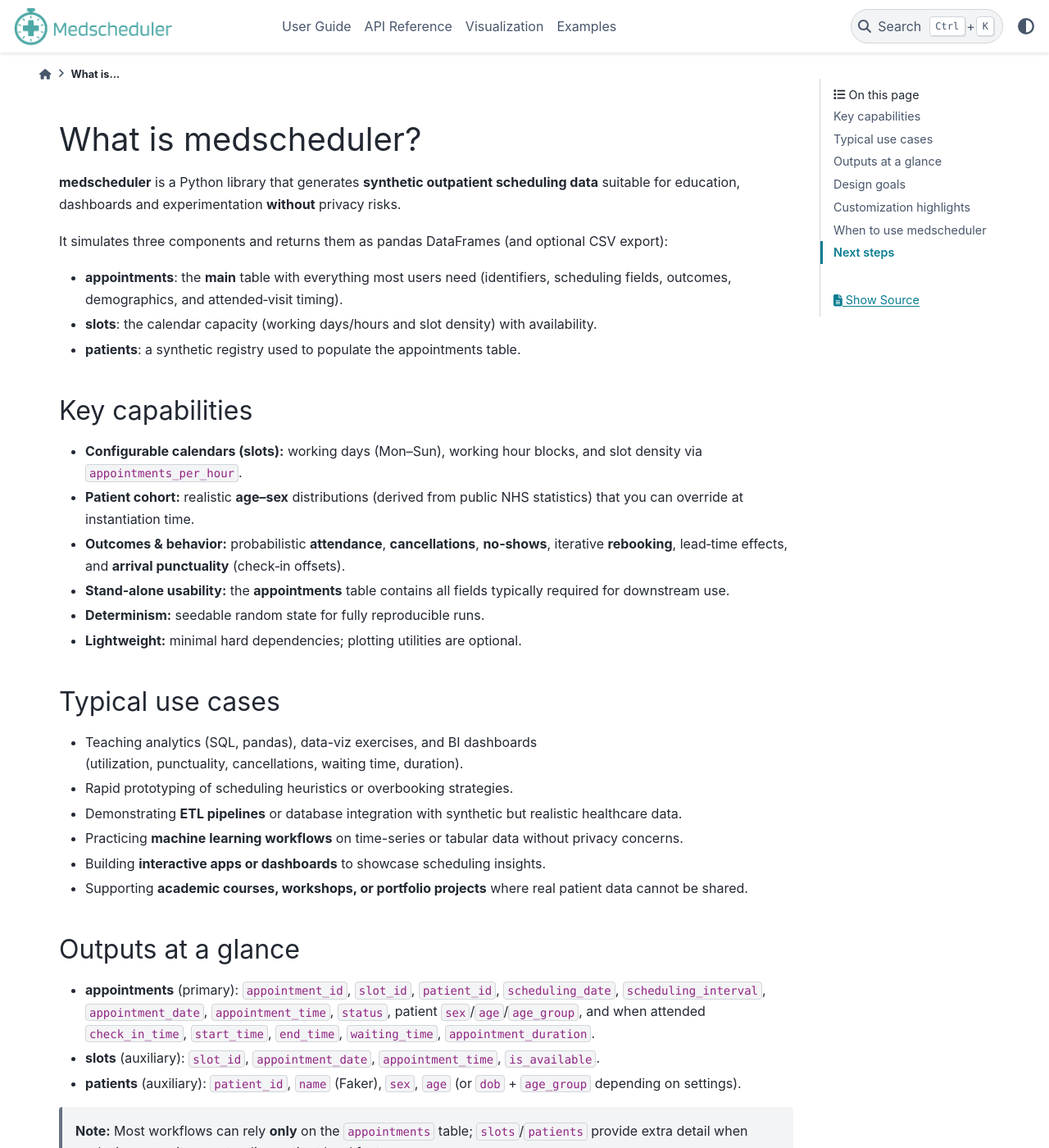
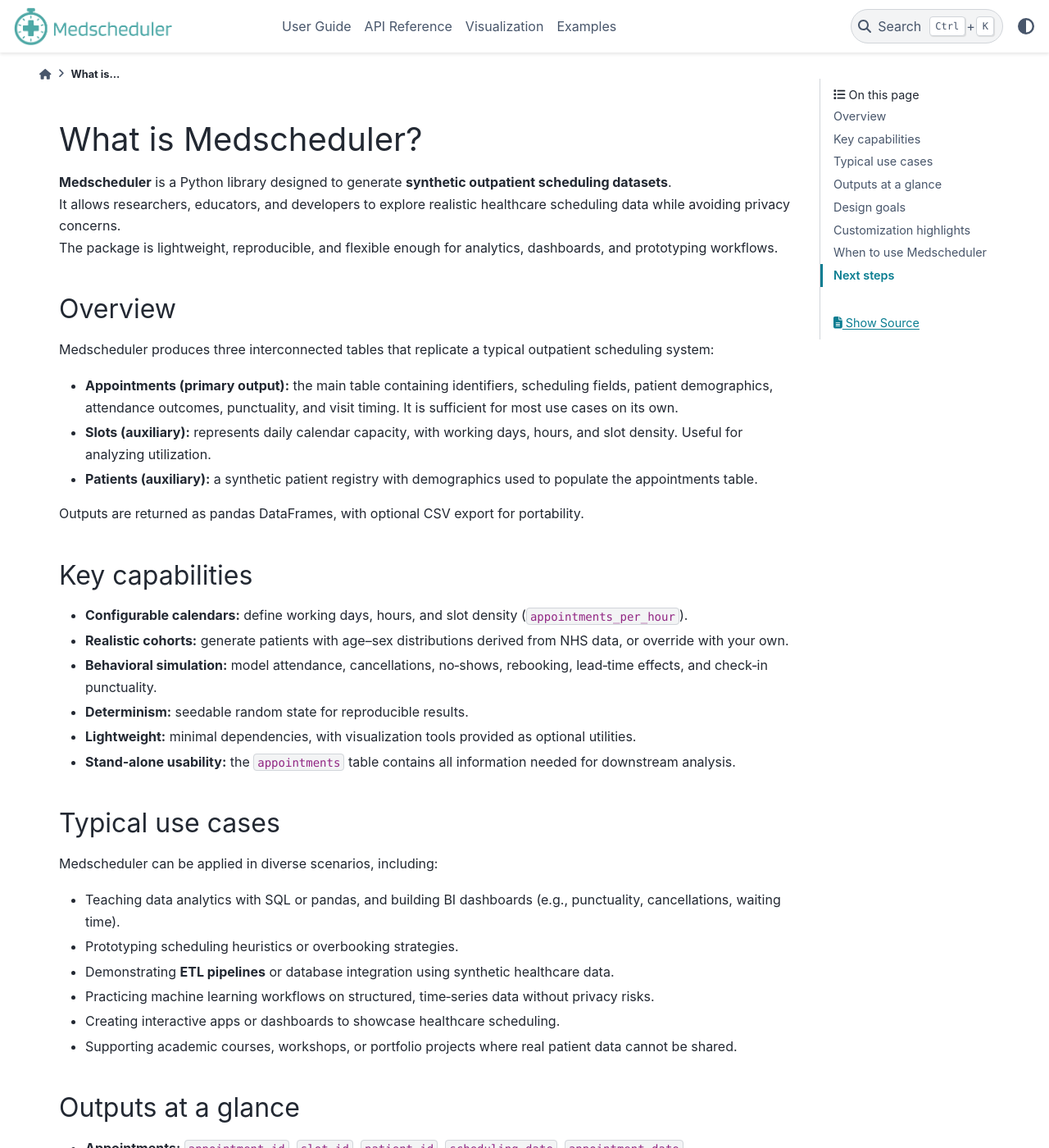
Before and after one commit to carogaltier/medscheduler, a Sphinx documentation site: the page built from docs/user-guide/what_is_medscheduler.md, in a window 1280 px wide and 1400 px high. Shown: the whole window at 82% size. Built offline with Sphinx 7.4.7 and the PyData theme 0.15.4, drawn with Linux system fonts in a browser that asks for light colours; some of the changed text lies outside the part shown.

Commit message:
Update what_is_medscheduler.md

```diff
--- a/docs/user-guide/what_is_medscheduler.md
+++ b/docs/user-guide/what_is_medscheduler.md
@@ -1,74 +1,79 @@
-# What is medscheduler?
+# What is Medscheduler?
 
-**medscheduler** is a Python library that generates **synthetic outpatient scheduling data** suitable for
-education, dashboards and experimentation **without** privacy risks.
+**Medscheduler** is a Python library designed to generate **synthetic outpatient scheduling datasets**.
+It allows researchers, educators, and developers to explore realistic healthcare scheduling data while avoiding privacy concerns.
+The package is lightweight, reproducible, and flexible enough for analytics, dashboards, and prototyping workflows.
 
-It simulates three components and returns them as pandas DataFrames (and optional CSV export):
+## Overview
 
-- **appointments**: the **main** table with everything most users need (identifiers, scheduling fields,
-  outcomes, demographics, and attended‑visit timing).
-- **slots**: the calendar capacity (working days/hours and slot density) with availability.
-- **patients**: a synthetic registry used to populate the appointments table.
+Medscheduler produces three interconnected tables that replicate a typical outpatient scheduling system:
+
+- **Appointments (primary output):** the main table containing identifiers, scheduling fields, patient demographics,
+  attendance outcomes, punctuality, and visit timing. It is sufficient for most use cases on its own.
+- **Slots (auxiliary):** represents daily calendar capacity, with working days, hours, and slot density. Useful for analyzing utilization.
+- **Patients (auxiliary):** a synthetic patient registry with demographics used to populate the appointments table.
+
+Outputs are returned as pandas DataFrames, with optional CSV export for portability.
 
 ## Key capabilities
 
-- **Configurable calendars (slots):** working days (Mon–Sun), working hour blocks, and slot density
-  via `appointments_per_hour`.
-- **Patient cohort:** realistic **age–sex** distributions (derived from public NHS statistics) that you can
-  override at instantiation time.
-- **Outcomes & behavior:** probabilistic **attendance**, **cancellations**, **no‑shows**, iterative **rebooking**,
-  lead‑time effects, and **arrival punctuality** (check‑in offsets).
-- **Stand‑alone usability:** the **appointments** table contains all fields typically required for downstream use.
-- **Determinism:** seedable random state for fully reproducible runs.
-- **Lightweight:** minimal hard dependencies; plotting utilities are optional.
+- **Configurable calendars:** define working days, hours, and slot density (`appointments_per_hour`).
+- **Realistic cohorts:** generate patients with age–sex distributions derived from NHS data, or override with your own.
+- **Behavioral simulation:** model attendance, cancellations, no‑shows, rebooking, lead‑time effects, and check‑in punctuality.
+- **Determinism:** seedable random state for reproducible results.
+- **Lightweight:** minimal dependencies, with visualization tools provided as optional utilities.
+- **Stand‑alone usability:** the `appointments` table contains all information needed for downstream analysis.
 
 ## Typical use cases
 
-- Teaching analytics (SQL, pandas), data-viz exercises, and BI dashboards
-  (utilization, punctuality, cancellations, waiting time, duration).
-- Rapid prototyping of scheduling heuristics or overbooking strategies.
-- Demonstrating **ETL pipelines** or database integration with synthetic but realistic healthcare data.
-- Practicing **machine learning workflows** on time-series or tabular data without privacy concerns.
-- Building **interactive apps or dashboards** to showcase scheduling insights.
-- Supporting **academic courses, workshops, or portfolio projects** where real patient data cannot be shared.
+Medscheduler can be applied in diverse scenarios, including:
+
+- Teaching data analytics with SQL or pandas, and building BI dashboards (e.g., punctuality, cancellations, waiting time).
+- Prototyping scheduling heuristics or overbooking strategies.
+- Demonstrating **ETL pipelines** or database integration using synthetic healthcare data.
+- Practicing machine learning workflows on structured, time‑series data without privacy risks.
+- Creating interactive apps or dashboards to showcase healthcare scheduling.
+- Supporting academic courses, workshops, or portfolio projects where real patient data cannot be shared.
 
 ## Outputs at a glance
 
-- **appointments** (primary): `appointment_id`, `slot_id`, `patient_id`, `scheduling_date`,
-  `scheduling_interval`, `appointment_date`, `appointment_time`, `status`, patient `sex`/`age`/`age_group`,
-  and when attended `check_in_time`, `start_time`, `end_time`, `waiting_time`, `appointment_duration`.
-- **slots** (auxiliary): `slot_id`, `appointment_date`, `appointment_time`, `is_available`.
-- **patients** (auxiliary): `patient_id`, `name` (Faker), `sex`, `age` (or `dob` + `age_group` depending on settings).
+- **Appointments:** `appointment_id`, `slot_id`, `patient_id`, `scheduling_date`, `appointment_date`, `appointment_time`,
+  `status`, patient `sex`/`age`/`age_group`, plus when attended: `check_in_time`, `start_time`, `end_time`,
+  `waiting_time`, `appointment_duration`.
+- **Slots:** `slot_id`, `appointment_date`, `appointment_time`, `is_available`.
+- **Patients:** `patient_id`, `name` (Faker), `sex`, `age`, or `dob` with age groupings.
 
-> **Note:** Most workflows can rely **only** on the `appointments` table; `slots`/`patients` provide extra detail when
-> analyzing capacity or extending patient‑level features.
+> **Note:** In most workflows, the `appointments` table is sufficient. Use `slots` and `patients` for capacity analysis or when patient‑level detail is needed.
 
 ## Design goals
 
-- **Healthcare‑aware defaults** with clear validation and error messages.
-- **PEP‑compliant** code (type hints, docstrings) for maintainability.
-- **Reproducibility first**: deterministic reference window and seeds for tests, demos, and papers.
-- **Single‑file exports** (`to_csv`) to share datasets across tools and classes.
+Medscheduler was built with the following principles:
+
+- **Healthcare‑aware defaults:** parameters derived from open NHS datasets and published literature.
+- **Clarity and validation:** helpful error messages for invalid inputs.
+- **Reproducibility:** deterministic defaults with fixed seeds for demos, tests, and publications.
+- **PEP‑compliant design:** type hints, docstrings, and maintainable code style.
+- **Simple exports:** single CSV files for easy sharing across tools.
 
 ## Customization highlights
 
-You can override in the constructor:
+You can control behavior through constructor parameters, such as:
 
 - **Calendar & density:** `date_ranges`, `working_days`, `working_hours`, `appointments_per_hour`.
 - **Booking dynamics:** `fill_rate`, `booking_horizon`, `median_lead_time`, `rebook_category`.
-- **Outcomes:** `status_rates` (attended, cancelled, did not attend, unknown).
+- **Outcomes:** `status_rates` for attendance, cancellations, no‑shows, unknown.
 - **Cohort:** `age_gender_probs`, `bin_size`, `lower_cutoff`, `upper_cutoff`, `truncated`.
-- **Punctuality & timing:** `check_in_time_mean` and time‑simulation parameters.
+- **Timing & punctuality:** `check_in_time_mean` and other arrival time parameters.
 - **Reproducibility:** `seed`, `noise`.
 
-## When to use medscheduler
+## When to use Medscheduler
 
-Choose **medscheduler** when you need a realistic but **fully synthetic** outpatient dataset to teach, demo,
-or prototype without accessing PHI/PII. If you need inpatient pathways or multi‑department scheduling,
-treat this as a foundation—extend or adapt the generator to your care setting.
+Use **Medscheduler** whenever you need realistic but synthetic outpatient scheduling data.
+It is particularly useful for teaching, dashboards, demos, or prototyping algorithms without requiring access to protected health information.
+If you need inpatient pathways or multi‑department scheduling, Medscheduler can serve as a foundation to extend or adapt.
 
 ## Next steps
 
-- Install the package in **Installation**.
-- Generate your first dataset in **Quickstart**.
-- Explore advanced parameters and plotting helpers in the Tutorials section.
+- Go to **Installation** to set up the package.
+- Follow the **Quickstart** to generate your first dataset.
+- Explore **Visualization** and **Examples** for advanced workflows and applied scenarios.
```
